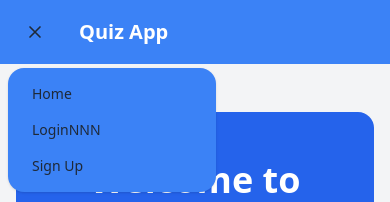
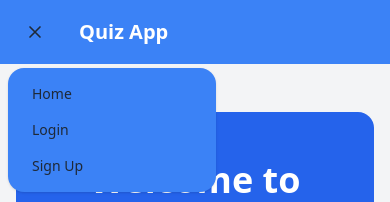
Before and after one commit to abdalmlck12/viteReact, a React (Vite) app: page / in a window 390 px wide. Both pictures are taken after a click on the button 35 px from the left and 32 px from the top of the page. Shown: the top 202 px of the page. Built offline with nearby package versions, Linux system fonts and the light colour scheme.

Commit message:
Update NavBar.jsx

```diff
--- a/src/components/NavBar.jsx
+++ b/src/components/NavBar.jsx
@@ -74,7 +74,7 @@ const NavBar = () => {
                 <>
                   <li>
                     <Link to="/login" onClick={toggleMenu}>
-                      LoginNNN
+                      Login
                     </Link>
                   </li>
                   <li>
```
